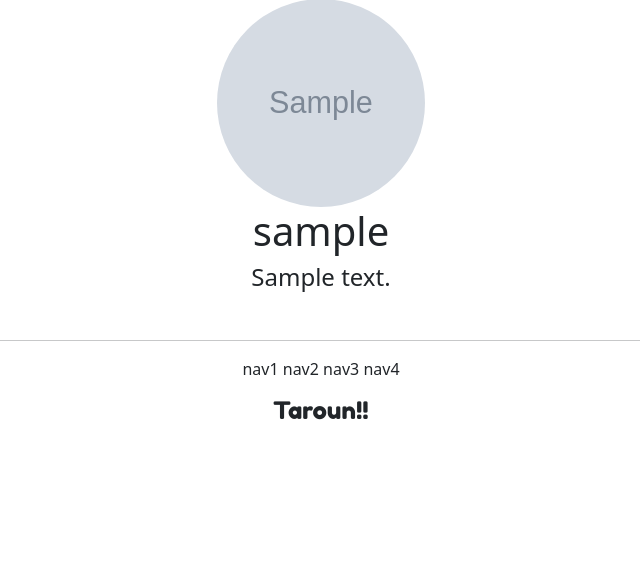
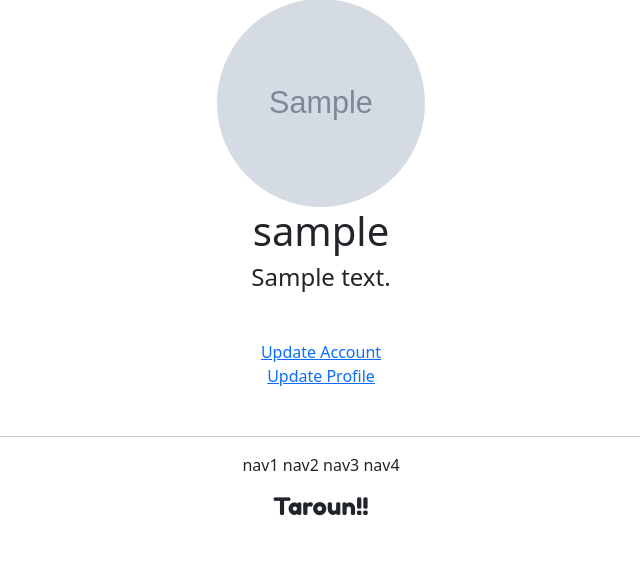
Before and after one commit to taroun/gis_drf_1, a Django app: page /accounts/detail/1 in a window 1280 px wide. Shown: the part 234-804 px from the top of the page, without its empty margins (319-959 px from the left). Before the commit the page ends 654 px from the top, so only its background shows below. Run offline with Django 4.2, Linux system fonts and the light colour scheme; a user stored in the database is signed in; tables that the repository leaves empty hold one stand-in row (values such as "Sample post"); grey boxes marked "Sample" are stand-in pictures; parts of the project's set-up code (start-up, migrations or seed data) failed here and were passed over; some libraries are stand-ins or nearby versions.

Commit message:
12/15 Account detail template update link update

```diff
--- a/accountapp/templates/accountapp/detail.html
+++ b/accountapp/templates/accountapp/detail.html
@@ -18,6 +18,21 @@
             <h4>{{ target_user.profile.message }}</h4>
 
         </div>
+        <!--  만약 페이지가 본인 페이지라면 개인정보 수정 및 프로필 수정 페이지 시각화  -->
+        {% if user == target_user %}
+        <div class="my-5">
+            <div>
+                <a href="{% url 'accountapp:update' pk=target_user.pk %}">
+                    Update Account
+                </a>
+            </div>
+            <div>
+                <a href="{% url 'profileapp:update' pk=target_user.profile.pk %}">
+                    Update Profile
+                </a>
+            </div>
+        </div>
+        {% endif %}
 
         <!--  본인 작성한 게시글 리스트 들어갈 부분  -->
         <div>
```
